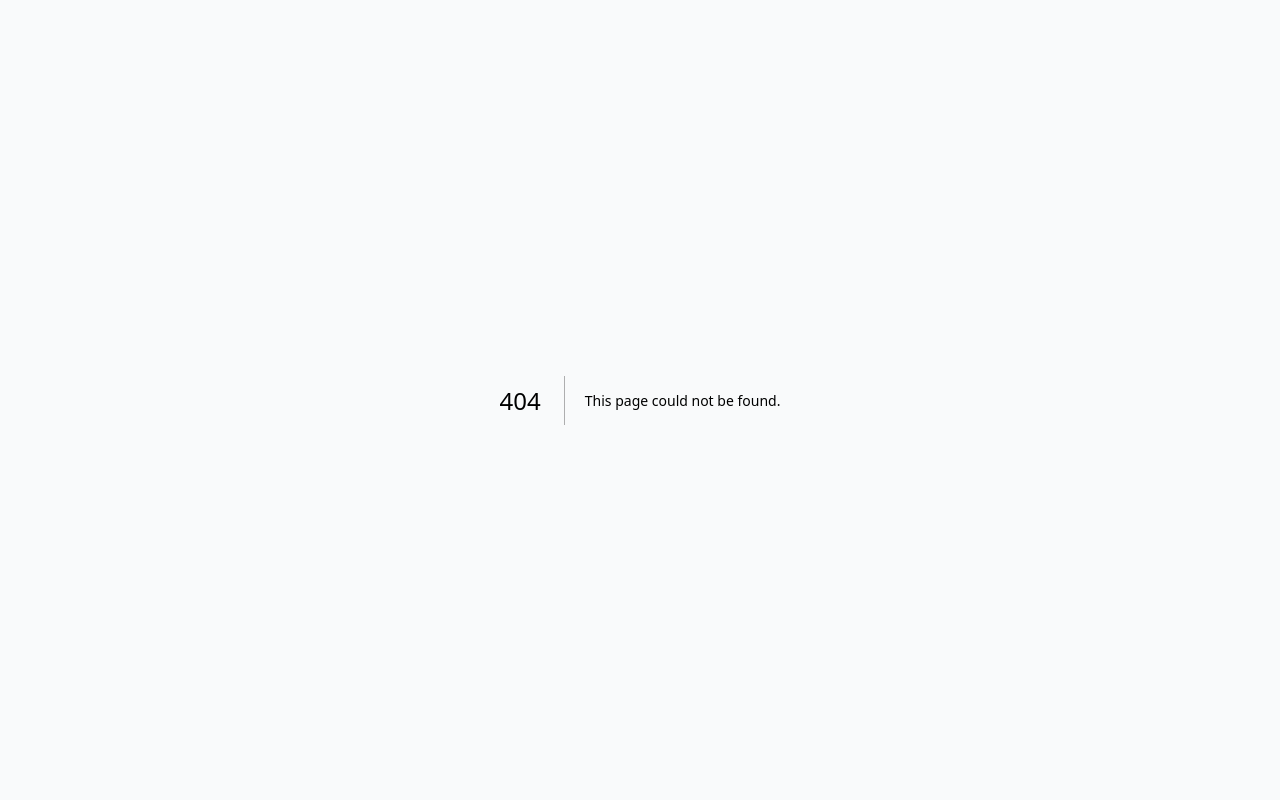
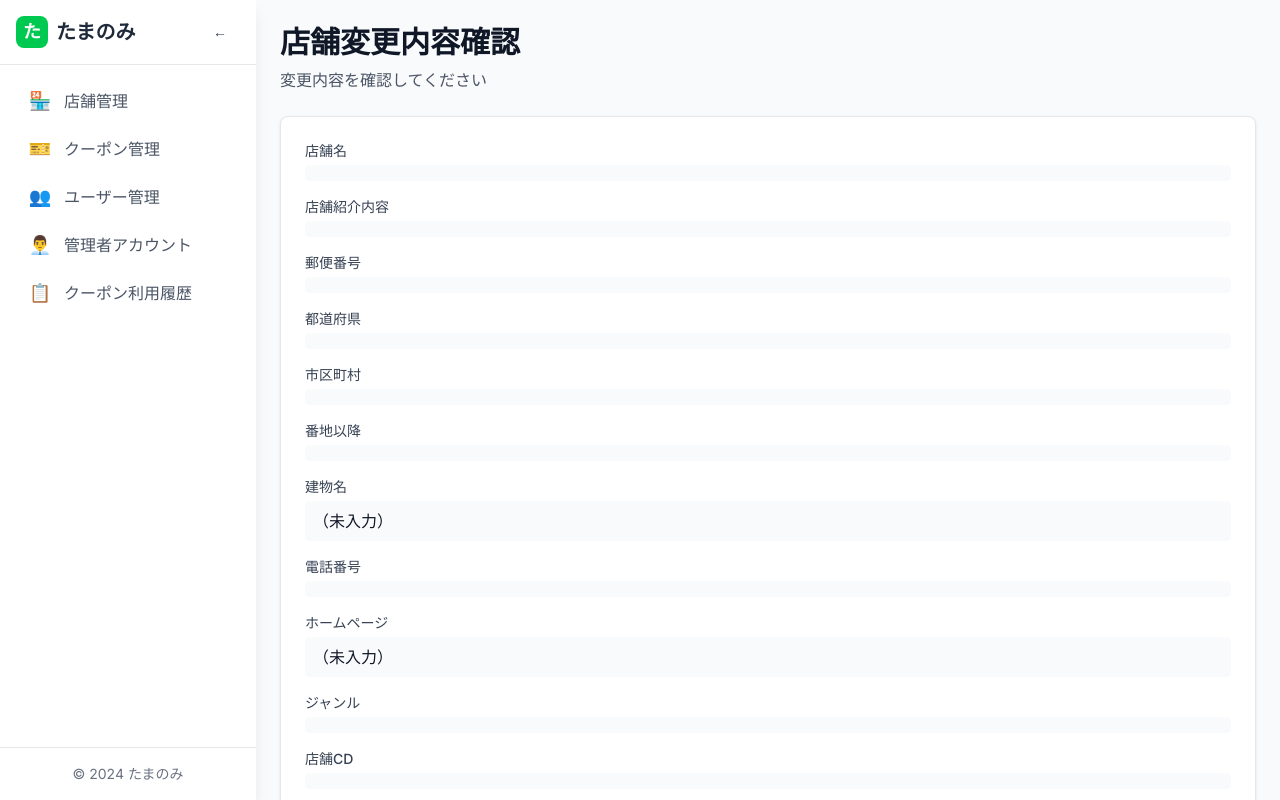
Before and after one commit to HV-development/tamanomi-admin, a Next.js app: page /stores/1/confirm in a window 1280 px wide. Before the commit this address had no page. Built offline with nearby package versions, Linux system fonts and the light colour scheme.

Commit message:
編集確認画面の作成

```diff
--- /dev/null
+++ b/src/app/stores/[id]/confirm/page.tsx
@@ -0,0 +1,5 @@
+import StoreEditConfirmation from '../../../../components/pages/StoreEditConfirmation';
+
+export default function StoreEditConfirmPage() {
+  return <StoreEditConfirmation />;
+}
--- /dev/null
+++ b/src/components/pages/StoreEditConfirmation.tsx
@@ -0,0 +1,185 @@
+'use client';
+
+import { useEffect, useState } from 'react';
+import { useSearchParams, useParams } from 'next/navigation';
+import DashboardLayout from '../templates/DashboardLayout';
+import Button from '../atoms/Button';
+
+interface StoreData {
+  storeName: string;
+  storeDescription: string;
+  postalCode: string;
+  prefecture: string;
+  city: string;
+  address: string;
+  building: string;
+  phone: string;
+  homepage: string;
+  genre: string;
+  storeCode: string;
+}
+
+export default function StoreEditConfirmation() {
+  const searchParams = useSearchParams();
+  const params = useParams();
+  const storeId = params.id as string;
+  const [storeData, setStoreData] = useState<StoreData | null>(null);
+
+  useEffect(() => {
+    const data: StoreData = {
+      storeName: searchParams.get('storeName') || '',
+      storeDescription: searchParams.get('storeDescription') || '',
+      postalCode: searchParams.get('postalCode') || '',
+      prefecture: searchParams.get('prefecture') || '',
+      city: searchParams.get('city') || '',
+      address: searchParams.get('address') || '',
+      building: searchParams.get('building') || '',
+      phone: searchParams.get('phone') || '',
+      homepage: searchParams.get('homepage') || '',
+      genre: searchParams.get('genre') || '',
+      storeCode: searchParams.get('storeCode') || '',
+    };
+    setStoreData(data);
+  }, [searchParams]);
+
+  const handleModify = () => {
+    // 店舗編集画面に戻る
+    window.history.back();
+  };
+
+  const handleUpdate = () => {
+    // 実際の更新処理（APIコール等）
+    console.log('店舗更新:', storeData);
+    alert('店舗情報を更新しました');
+    // 更新後は店舗一覧画面に遷移
+    window.location.href = '/stores';
+  };
+
+  if (!storeData) {
+    return (
+      <DashboardLayout>
+        <div className="text-center py-12">
+          <p className="text-gray-500">データを読み込んでいます...</p>
+        </div>
+      </DashboardLayout>
+    );
+  }
+
+  return (
+    <DashboardLayout>
+      <div className="space-y-6">
+        {/* ページタイトル */}
+        <div>
+          <h1 className="text-3xl font-bold text-gray-900">店舗変更内容確認</h1>
+          <p className="mt-2 text-gray-600">
+            変更内容を確認してください
+          </p>
+        </div>
+
+        {/* 確認内容 */}
+        <div className="bg-white p-6 rounded-lg shadow-sm border border-gray-200">
+          <div className="space-y-4">
+            <div>
+              <label className="block text-sm font-medium text-gray-700 mb-1">
+                店舗名
+              </label>
+              <p className="text-gray-900 bg-gray-50 p-2 rounded">{storeData.storeName}</p>
+            </div>
+
+            <div>
+              <label className="block text-sm font-medium text-gray-700 mb-1">
+                店舗紹介内容
+              </label>
+              <p className="text-gray-900 bg-gray-50 p-2 rounded">{storeData.storeDescription}</p>
+            </div>
+
+            <div>
+              <label className="block text-sm font-medium text-gray-700 mb-1">
+                郵便番号
+              </label>
+              <p className="text-gray-900 bg-gray-50 p-2 rounded">{storeData.postalCode}</p>
+            </div>
+
+            <div>
+              <label className="block text-sm font-medium text-gray-700 mb-1">
+                都道府県
+              </label>
+              <p className="text-gray-900 bg-gray-50 p-2 rounded">{storeData.prefecture}</p>
+            </div>
+
+            <div>
+              <label className="block text-sm font-medium text-gray-700 mb-1">
+                市区町村
+              </label>
+              <p className="text-gray-900 bg-gray-50 p-2 rounded">{storeData.city}</p>
+            </div>
+
+            <div>
+              <label className="block text-sm font-medium text-gray-700 mb-1">
+                番地以降
+              </label>
+              <p className="text-gray-900 bg-gray-50 p-2 rounded">{storeData.address}</p>
+            </div>
+
+            <div>
+              <label className="block text-sm font-medium text-gray-700 mb-1">
+                建物名
+              </label>
+              <p className="text-gray-900 bg-gray-50 p-2 rounded">{storeData.building || '（未入力）'}</p>
+            </div>
+
+            <div>
+              <label className="block text-sm font-medium text-gray-700 mb-1">
+                電話番号
+              </label>
+              <p className="text-gray-900 bg-gray-50 p-2 rounded">{storeData.phone}</p>
+            </div>
+
+            <div>
+              <label className="block text-sm font-medium text-gray-700 mb-1">
+                ホームページ
+              </label>
+              <p className="text-gray-900 bg-gray-50 p-2 rounded">
+                {storeData.homepage || '（未入力）'}
+              </p>
+            </div>
+
+            <div>
+              <label className="block text-sm font-medium text-gray-700 mb-1">
+                ジャンル
+              </label>
+              <p className="text-gray-900 bg-gray-50 p-2 rounded">{storeData.genre}</p>
+            </div>
+
+            <div>
+              <label className="block text-sm font-medium text-gray-700 mb-1">
+                店舗CD
+              </label>
+              <p className="text-gray-900 bg-gray-50 p-2 rounded">{storeData.storeCode}</p>
+            </div>
+          </div>
+
+          {/* アクションボタン */}
+          <div className="flex justify-center space-x-4 pt-6 mt-6 border-t border-gray-200">
+            <Button
+              variant="outline"
+              size="lg"
+              onClick={handleModify}
+              className="px-8"
+            >
+              変更内容を修正する
+            </Button>
+            <Button
+              variant="primary"
+              size="lg"
+              onClick={handleUpdate}
+              className="px-8"
+            >
+              変更する
+            </Button>
+          </div>
+        </div>
+      </div>
+    </DashboardLayout>
+  );
+}
```
